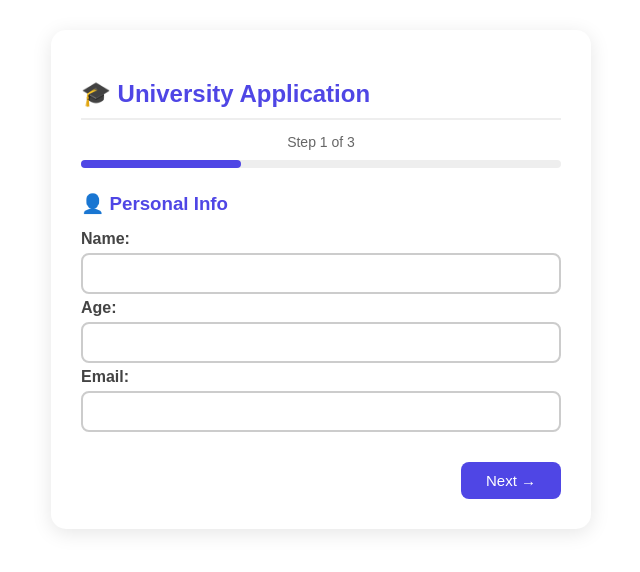
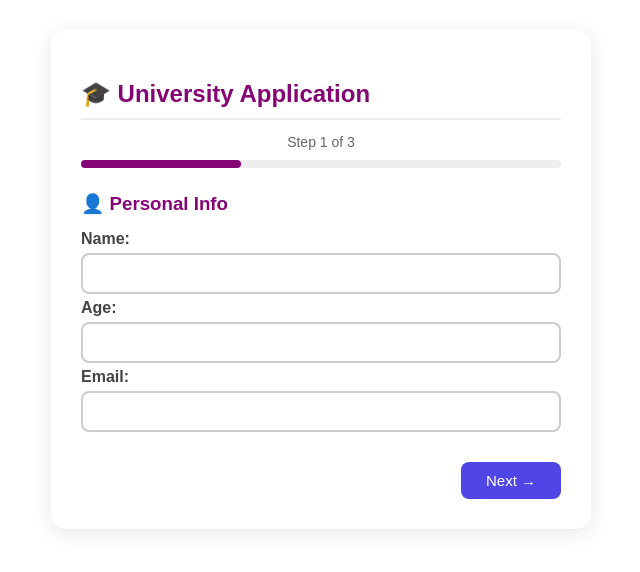
Before and after one commit to RadhikaKapoor383/React-Codes, a React (Vite) app: page / in a window 1280 px wide. Shown: the top 572 px of the page, without its empty margins (319-959 px from the left). Built offline with nearby package versions, Linux system fonts and the light colour scheme.

Commit message:
change the color of theme

```diff
--- a/src/UniversityApplicationForm.jsx
+++ b/src/UniversityApplicationForm.jsx
@@ -85,7 +85,7 @@ function UniversityApplicationForm() {
         fontFamily: "Arial", backgroundColor: "white",
         textAlign: "center"
       }}>
-        <h2 style={{ color: "#4F46E5" }}>
+        <h2 style={{ color: "#860575" }}>
           Application Submitted! 🎉
         </h2>
         <p style={{ color: "#666" }}>Welcome, {form.name}!</p>
@@ -119,7 +119,7 @@ function UniversityApplicationForm() {
       fontFamily: "Arial", backgroundColor: "white"
     }}>
       <h2 style={{
-        color: "#4F46E5", marginBottom: "10px",
+        color: "#860575", marginBottom: "10px",
         borderBottom: "2px solid #eee", paddingBottom: "10px"
       }}>
         🎓 University Application
@@ -136,7 +136,7 @@ function UniversityApplicationForm() {
                     borderRadius: "10px", marginBottom: "25px" }}>
         <div style={{
           width: `${progress}%`,
-          backgroundColor: "#4F46E5",
+          backgroundColor: "#860575",
           height: "8px", borderRadius: "10px",
           transition: "width 0.4s ease"
         }} />
@@ -145,7 +145,7 @@ function UniversityApplicationForm() {
       {/* Step 1 */}
       {step === 1 && (
         <div>
-          <h3 style={{ color: "#4F46E5", marginBottom: "15px" }}>
+          <h3 style={{ color: "#860575", marginBottom: "15px" }}>
             👤 Personal Info
           </h3>
           <label style={labelStyle}>Name:</label>
```
